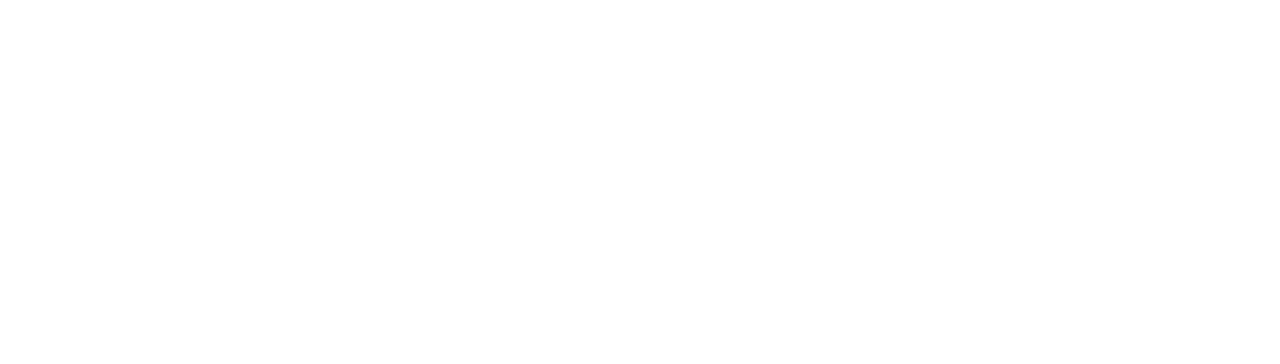
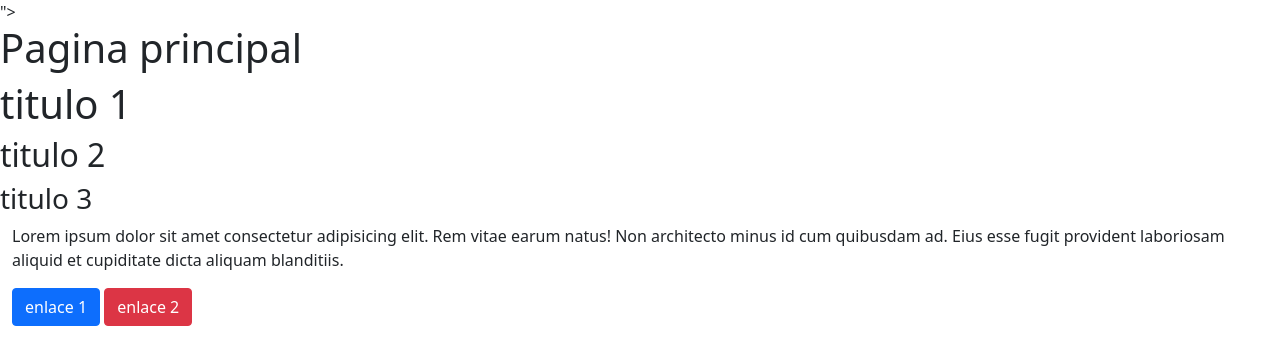
Before and after one commit to RictalLime/temporal2, a plain HTML site: page index.html in a window 1280 px wide. Drawn offline with nearby package versions, Linux system fonts and the light colour scheme.

Commit message:
Add files via upload

```diff
--- /dev/null
+++ b/estilo.css
@@ -0,0 +1,3 @@
+h1 {
+    color: red;
+}
--- a/index.html
+++ b/index.html
@@ -1,6 +1,40 @@
 <!DOCTYPE html>
-<html>
+<html  lang="en">
 <head>
     <meta charset="UTF-8">
+    <meta http-equiv="X-UA-Compatible" content="IE=edge">
+    <meta name="viewport" content="width-device-width, initial-scale-1.0">
+    <title>Pagina principal</title>
+    <!--<style>
+        h1{
+            color: navy;
+        }
+    </style> -->
+    <!-- <link rel="stylesheet" href="estilo.css"> -->
+    <!-- css only -->
+    <!-- CSS only -->
+    <link href="https://cdn.jsdelivr.net/npm/bootstrap@5.1.0/dist/css/bootstrap.min.css" rel="stylesheet"
+       integrity="sha384-KyZXEAg3QhqLMpG8r+8fhAXLRk2vvoC2f3B09zVXn8CA5QIVfZOJ3BCsw2P0p/We" crossorigin="anonymous">">
 </head>
+
+<body>
+    <h1>Pagina principal</h1>
+    <!-- h$ {titulo $}*n -->
+    <h1>titulo 1</h1>
+    <h2>titulo 2</h2>
+    <h3>titulo 3</h3>
+    <!-- Contenedor -->
+    <div class="container-fluid">
+        <!-- Renglón -->
+        <div class="row">
+            <!-- Columna -->
+            <div class="col-md-12">
+                <p>Lorem ipsum dolor sit amet consectetur adipisicing elit. Rem vitae earum natus! Non architecto minus id cum quibusdam ad.
+                    Eius esse fugit provident laboriosam aliquid et cupiditate dicta aliquam blanditiis.</p>
+                    <a href="ejemplo.html" class="btn btn-primary">enlace 1</a>
+                    <a href="ejemplo2.html" class="btn btn-danger">enlace 2</a>
+            </div>
+        </div>
+    </div>
+</body>
 </html>
```
Also changed, not shown: ejemplo.html (+2 -0 lines), ejemplo2.html (+12 -3 lines).
